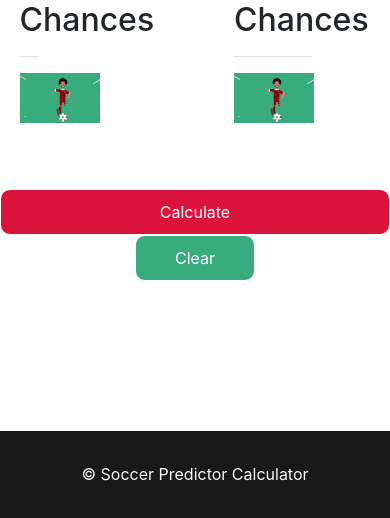
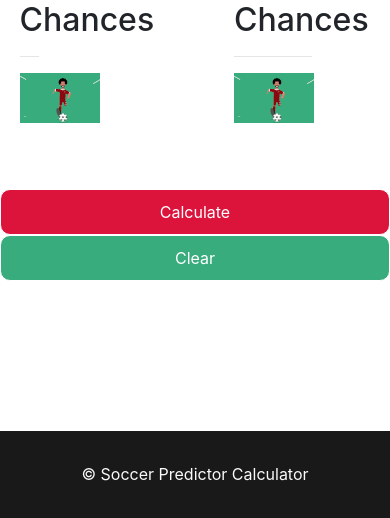
Before and after one commit to MichaelOsarumwense/SoccerPredictorCalculator-M2, a Flask app: page / in a window 390 px wide. Shown: the part 903-1421 px from the top of the page. Run offline with Flask 2, Linux system fonts and the light colour scheme; some libraries are stand-ins or nearby versions.

Commit message:
Added webkit display for clear button

```diff
--- a/static/css/style.css
+++ b/static/css/style.css
@@ -353,7 +353,7 @@ button {
 		position: relative;
 	}
 	#calculateButton,
-	#shareButton {
+	#shareButton, #cleareButton {
 		width: -webkit-fill-available;
 		width: -moz-available;
 	}
```
